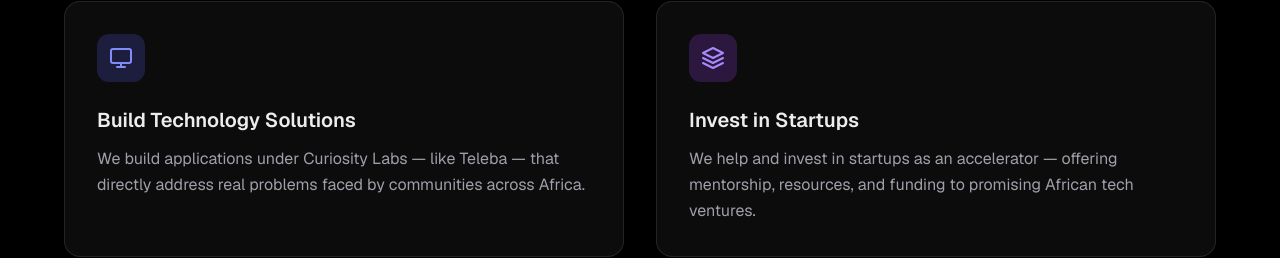
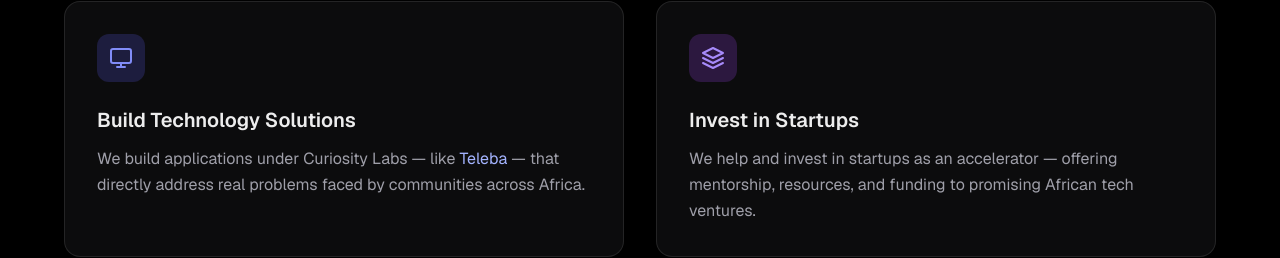
Before and after one commit to Ntsinga/Curiosity-Labs-Website, a Next.js app: page / in a window 1280 px wide. Shown: the part 1737-1995 px from the top of the page. Built offline with nearby package versions, Linux system fonts and the light colour scheme; no server answers.

Commit message:
Add link to Teleba in project description for improved user navigation

```diff
--- a/app/page.tsx
+++ b/app/page.tsx
@@ -197,9 +197,15 @@ export default function Home() {
                   Build Technology Solutions
                 </h3>
                 <p className="text-zinc-400 leading-relaxed">
-                  We build applications under Curiosity Labs — like Teleba —
-                  that directly address real problems faced by communities
-                  across Africa.
+                    We build applications under Curiosity Labs — like {" "}
+                    <Link
+                      href="https://teleba.io"
+                      className="text-indigo-300 underline-offset-4 transition-colors hover:text-white hover:underline"
+                    >
+                      Teleba
+                    </Link>{" "}
+                    — that directly address real problems faced by communities
+                    across Africa.
                 </p>
               </div>
 
```
